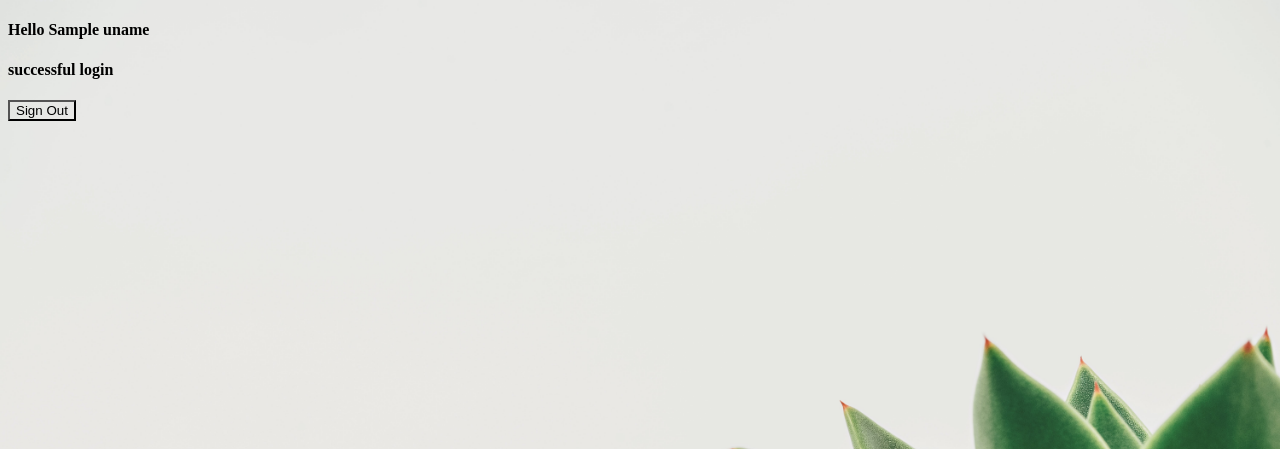
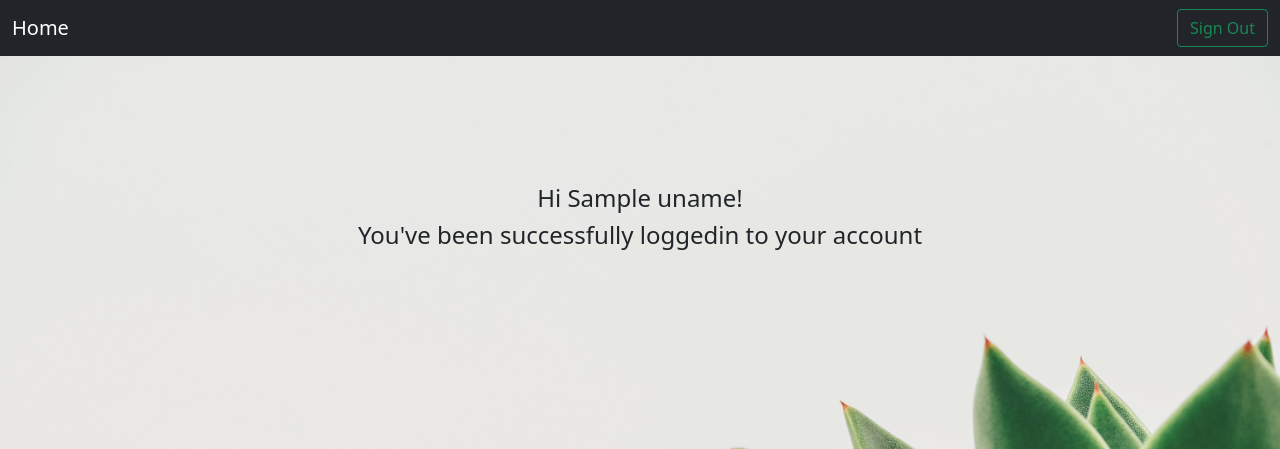
Before and after one commit to jayapprathad/Django_User_Registration_And_Login, a Django app: template login/templates/loginApp/check.html in a window 1280 px wide. Shown: the top 449 px of the page. Run offline with Django 4.2, Linux system fonts and the light colour scheme; a user stored in the database is signed in; the template is opened without the code that fills it: most values are stand-ins (such as "Sample title", 1, 10 or a date in 2020).

Commit message:
front end done

```diff
--- a/login/static/homeApp/style1.css
+++ b/login/static/homeApp/style1.css
@@ -9,7 +9,7 @@ body{
 .card{
     background-color: transparent !important;
     padding: 3%;
-    box-shadow: 4px 3px grey;
+    box-shadow: 4px 3px rgb(177, 177, 177);
     border-radius: 0.75rem !important;
     background-color: rgb(235,235,235) !important;
 }
--- a/login/static/loginApp/checkstyle.css
+++ b/login/static/loginApp/checkstyle.css
@@ -1,6 +1,9 @@
 body {
     background:url("index.jpg");
     background-size: cover;
+    background-attachment: fixed;
+    box-sizing: border-box;
+    min-height: 100%;
   }
   .btn.btn-success{
     border-color: black !important;
--- a/login/static/loginApp/style3.css
+++ b/login/static/loginApp/style3.css
@@ -3,8 +3,9 @@
 .gradient-custom-3 {
     background:url("index.jpg");
     background-size: cover;
-    /* background: -webkit-linear-gradient(to right, rgba(132, 250, 176, 0.5), rgba(143, 211, 244, 0.5));
-    background: linear-gradient(to right, rgba(132, 250, 176, 0.5), rgba(143, 211, 244, 0.5)) */
+    background-attachment: fixed;
+    box-sizing: border-box;
+    min-height: 100%;
   }
 
 .head{
--- a/login/templates/loginApp/check.html
+++ b/login/templates/loginApp/check.html
@@ -9,16 +9,24 @@
         <meta name="description" content="">
         <meta name="viewport" content="width=device-width, initial-scale=1">
         <link rel="stylesheet" href="{% static 'loginApp/checkstyle.css' %}">
+        <link href="https://cdn.jsdelivr.net/npm/bootstrap@5.1.3/dist/css/bootstrap.min.css" rel="stylesheet" integrity="sha384-1BmE4kWBq78iYhFldvKuhfTAU6auU8tT94WrHftjDbrCEXSU1oBoqyl2QvZ6jIW3" crossorigin="anonymous">
     </head>
     <body>
 
 
         {% if user.is_authenticated %}
-        <h4>Hello {{ uname }}</h4>
-        <h4>successful login</h4>
-        <div class="d-flex justify-content-center">
-            <button type="submit"
-              class="btn btn-success btn-block btn-lg text-body">Sign Out</button>
+        <nav class="navbar navbar-dark bg-dark">
+            <div class="container-fluid">
+                <a class="navbar-brand" href="#">Home</a>
+              <form class="d-flex">
+                <button class="btn btn-outline-success" type="submit">Sign Out</button>
+              </form>
+            </div>
+          </nav>
+          <div class="text-center" style="margin-top: 10%;">
+        <h4>Hi {{ uname }}!</h4>
+        <h4>You've been successfully loggedin to your account</h4>
+
           </div>
 
         {% endif %}
--- a/login/templates/signupApp/index.html
+++ b/login/templates/signupApp/index.html
@@ -54,11 +54,6 @@
                     placeholder="Confirm Password" />
                 </div>
 
-                <!--<div class="form-outline mb-4">
-                    <label class="form-label">Phone Number</label>
-                    <input type="number" name="phonenumber" class="form-control form-control-lg" placeholder="phonenumber"/>
-                  </div> -->
-
                 <div class="d-flex justify-content-center">
                   <button type="submit"
                     class="btn btn-success btn-block btn-lg text-body">Register</button>
```
Also changed, not shown: login/loginApp/views.py (+6 -13 lines), login/signupApp/views.py (+3 -5 lines), login/static/signupApp/style2.css (+7 -0 lines), login/templates/loginApp/index.html (+6 -2 lines), login/templates/loginApp/test.html (deleted, +0 -22 lines), login/db.sqlite3.
